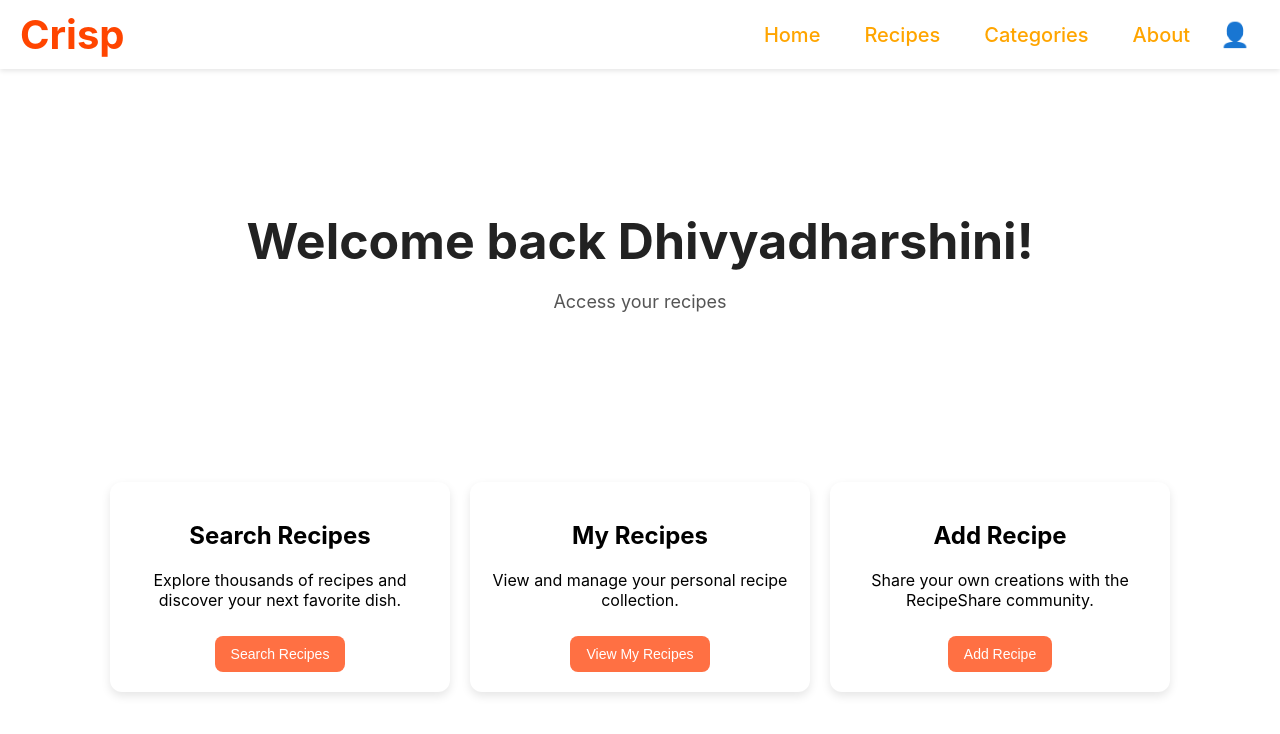
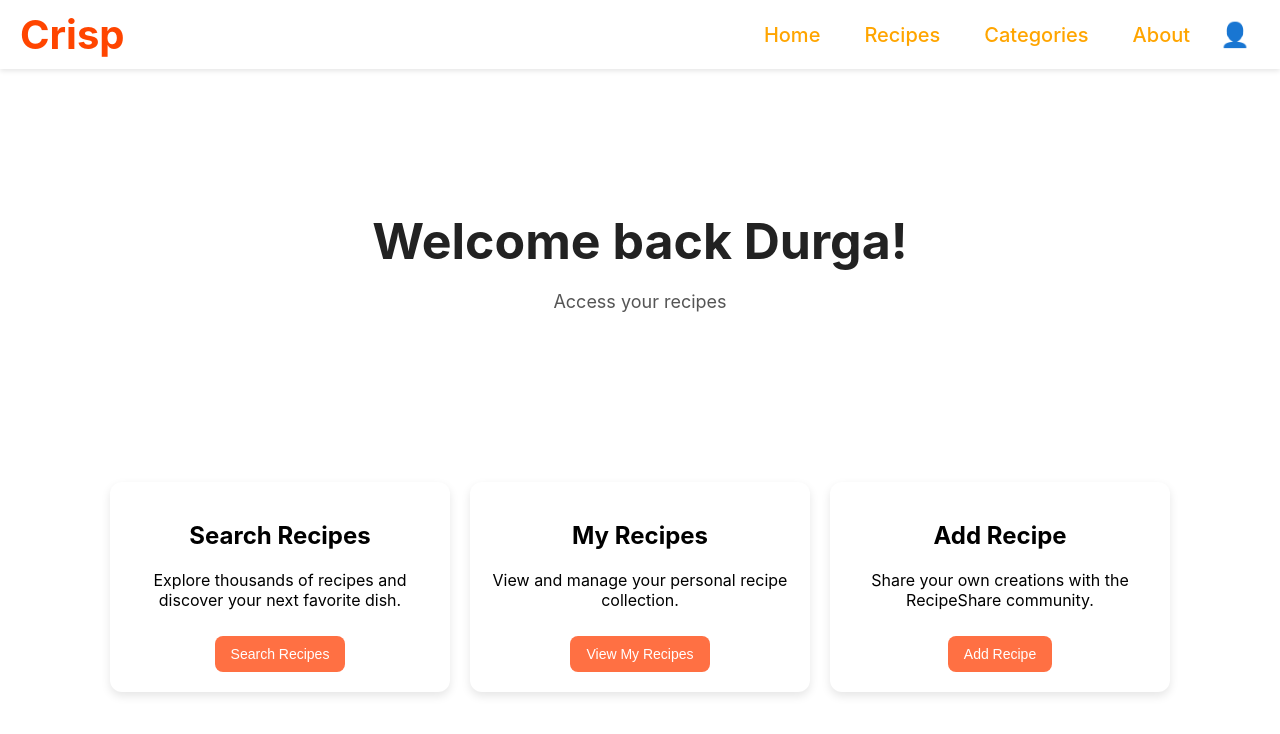
Before and after one commit to DURGAS059/recipe-sharing-app, a React (Create React App) app in the folder crisp/: page /dashboard in a window 1280 px wide. Shown: the top 734 px of the page. Built offline with nearby package versions, Linux system fonts and the light colour scheme; sample sign-in values are in the browser's storage.

Commit message:
Change welcome message username in Dashboard

```diff
--- a/crisp/src/components/Dashboard.jsx
+++ b/crisp/src/components/Dashboard.jsx
@@ -8,7 +8,7 @@ export default function Dashboard({ username }) {
     <div className="dashboard-container">
 
       <section className="hero">
-        <h1>Welcome back Dhivyadharshini{username}!</h1>
+        <h1>Welcome back Durga{username}!</h1>
         <p>Access your recipes</p>
       </section>
 
```
